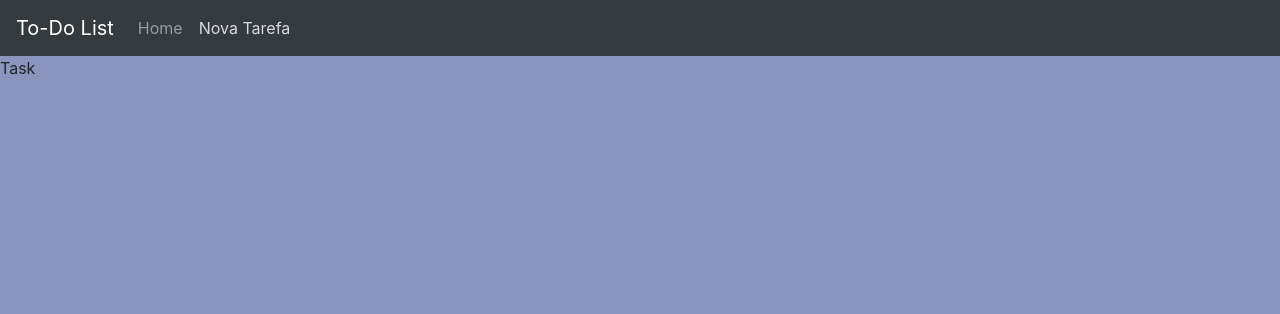
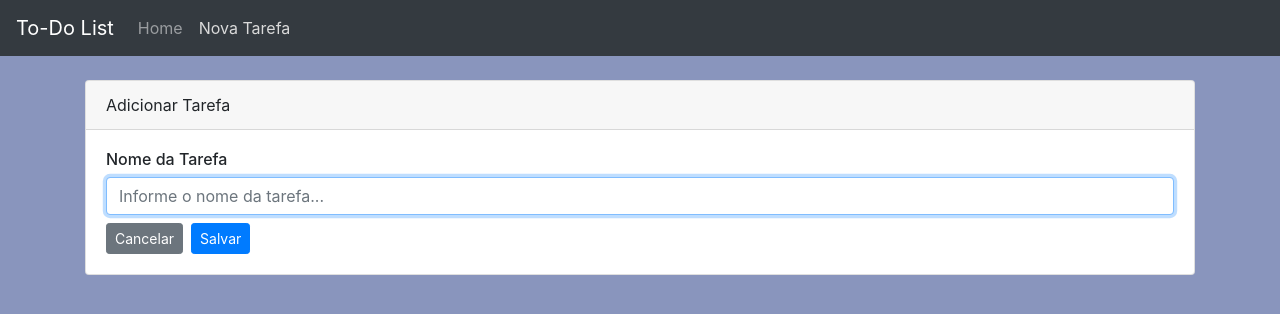
Before and after one commit to diegoftozetto/web-todolist-vue, a Vue app: page /task in a window 1280 px wide. Shown: the top 314 px of the page. Built offline with nearby package versions, Linux system fonts and the light colour scheme.

Commit message:
Adiciona conteúdo no componente 'Task'

```diff
--- a/src/components/Task.vue
+++ b/src/components/Task.vue
@@ -1,12 +1,61 @@
 <template>
-  <div>
-    Task
-  </div>
+    <div class="container mt-4">
+      <div class="card">
+        <div class="card-header">
+          Adicionar Tarefa
+        </div>
+        <div class="card-body">
+          <h6>Nome da Tarefa</h6>
+          <form @submit.prevent="formSubmitHandler">
+            <input
+              autoFocus
+              type="text"
+              class="form-control"
+              id="text"
+              name="text"
+              placeholder="Informe o nome da tarefa..."
+              :value="text"
+              @input="text = $event.target.value"
+            />
+            <router-link class="btn btn-secondary btn-sm mt-2 mr-2" to="/home" role="button">Cancelar</router-link>
+            <button
+              type="submit"
+              class="btn btn-primary btn-sm mt-2"
+            >
+              Salvar
+            </button>
+          </form>
+        </div>
+      </div>
+    </div>
 </template>
 
 <script>
   export default {
+    data() {
+      return {
+        text: '',
+      }
+    },
+    methods: {
+      async formSubmitHandler() {
+        const json = {text: this.text}
 
+        const response = await fetch(
+          'https://web-api-todolist.herokuapp.com/tasks/',
+          {
+            method: "POST",
+            headers: { 'Content-Type': 'application/json' },
+            body: JSON.stringify(json)
+          }
+        );
+        const data = await response.json();
+        alert(data.message);
+
+        if (response.status == 201)
+          this.$router.push('/home');
+      }
+    }
   }
 </script>
 
```
